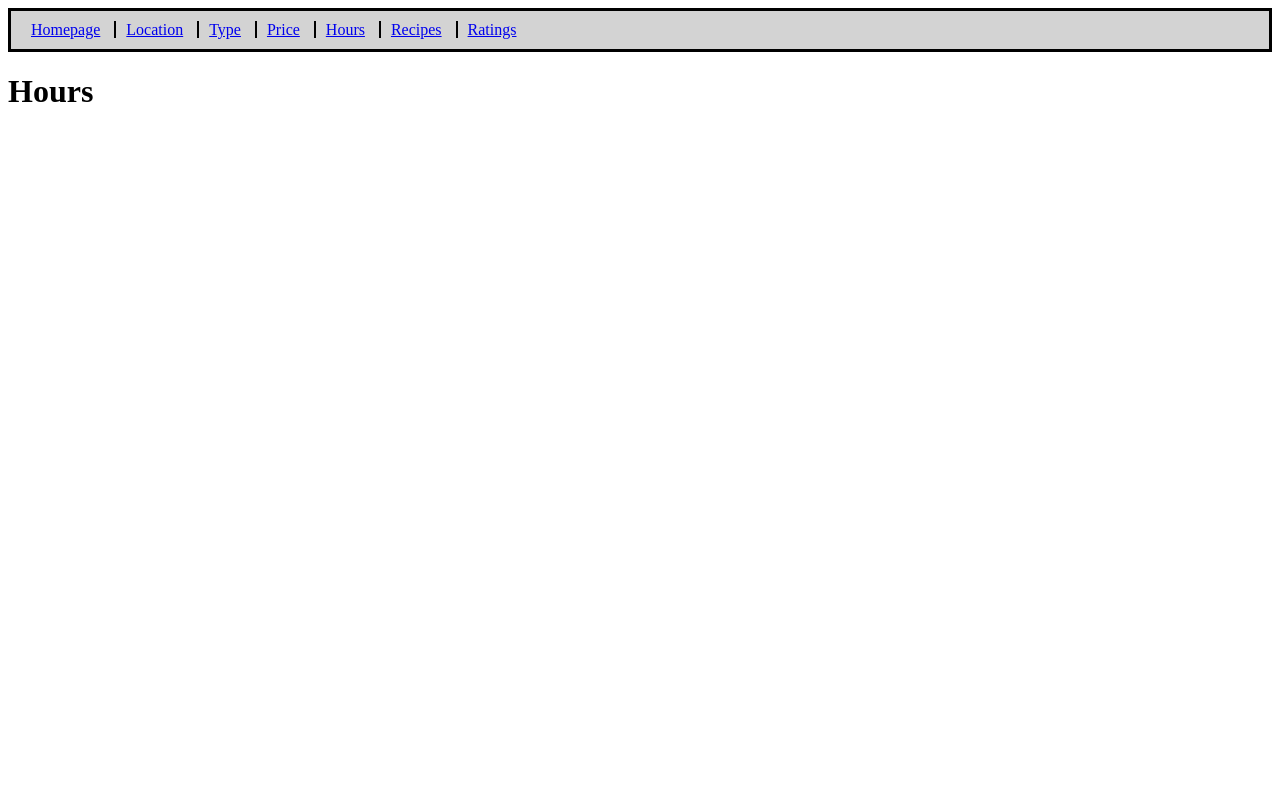
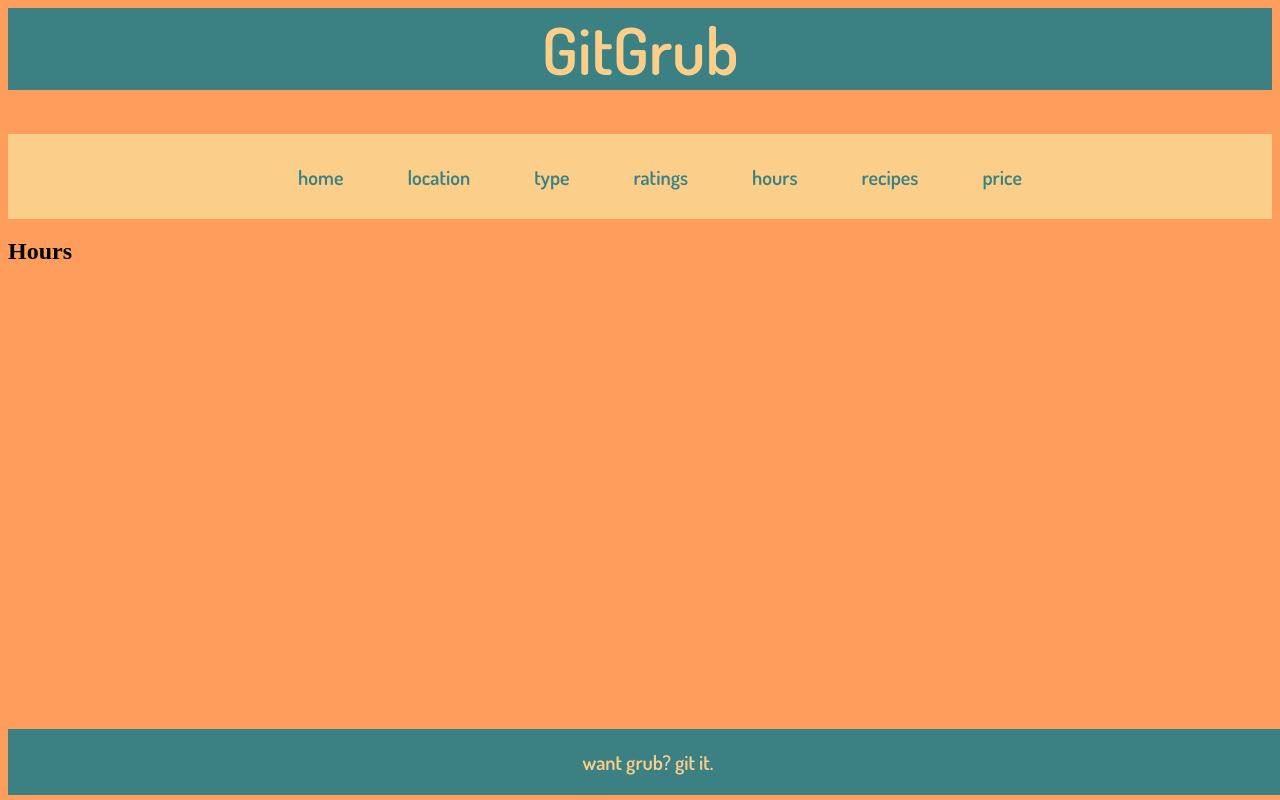
Before and after one commit to SNicoleB/IST-256-Proj, a plain HTML site: page IST Group Proj/hours.html in a window 1280 px wide. Drawn offline with Linux system fonts and the light colour scheme.

Commit message:
New CSS Styles for the Sub Pages

```diff
--- a/IST Group Proj/hours.html
+++ b/IST Group Proj/hours.html
@@ -1,8 +1,7 @@
-<html>
+<!-- <html>
 <link href="styles/group_proj.css" type="text/css" rel="stylesheet"/>
 <nav class="navbar">
 
-  <!-- Links -->
 
   <ul class="nav">
 
@@ -53,4 +52,27 @@
 </nav>
 
 <h1>Hours</h1>
+</html> -->
+<html>
+
+<link href="https://fonts.googleapis.com/css2?family=Dosis:wght@600&display=swap" rel="stylesheet">
+<link href="styles/group_proj.css" type="text/css" rel="stylesheet"/>
+<h1>GitGrub</h1>
+<nav>
+<ul>
+<li><a href="index.html">home</a></li>
+<li><a href="byLocation.html">location</a></li>
+<li><a href="byType.html">type</a></li>
+<li><a href="topRated.html">ratings</a></li>
+<li><a href="hours.html">hours</a></li>
+<li><a href="recipes.html">recipes</a></li>
+<li><a href="cheapest.html">price</a></li>
+</ul>
+</nav>
+<h2>Hours</h2>
+<footer id="mainfooter">
+<p>
+want grub? git it.
+</p>
+</footer>
 </html>
--- a/IST Group Proj/styles/group_proj.css
+++ b/IST Group Proj/styles/group_proj.css
@@ -1,4 +1,4 @@
-ul {
+/* ul {
 	list-style-type: none;
 	margin: 0;
 	padding: 10px;
@@ -23,4 +23,53 @@ li:last-child {
 a {
 	background-color: lightgrey;
 	padding: 10px;
+} */
+
+body {
+background-color: #FF9D5C;
 }
+h1 {
+font-family: 'Dosis', sans-serif;
+font-size: 65px;
+text-align: center;
+color: #FBCF8A;
+background-color: #3B8083;
+}
+nav {
+width: 100%;
+height: 85px;
+background-color: #FBCF8A;
+display: block;
+text-align: center;
+}
+
+nav ul li {
+list-style: none;
+display: inline-block;
+padding: 30px
+}
+
+nav ul li a {
+text-decoration: none;
+font-size: 20px;
+font-family: 'Dosis', sans-serif;
+color: #3B8083;
+background-color: #FBCF8A;
+margin: 0;
+padding: 0;
+
+}
+ul li a:hover {
+color: #FF9D5C;
+}
+
+footer {
+text-align: center;
+font-family: 'Dosis', sans-serif;
+font-size: 20px;
+color: #FBCF8A;
+background-color: #3B8083;
+position: absolute;
+bottom: 5px;
+width: 100%;
+}
```
Also changed, not shown: IST Group Proj/byLocation.html (+24 -2 lines), IST Group Proj/byType.html (+24 -2 lines), IST Group Proj/cheapest.html (+24 -2 lines), IST Group Proj/recipes.html (+24 -2 lines), IST Group Proj/topRated.html (+24 -2 lines).
